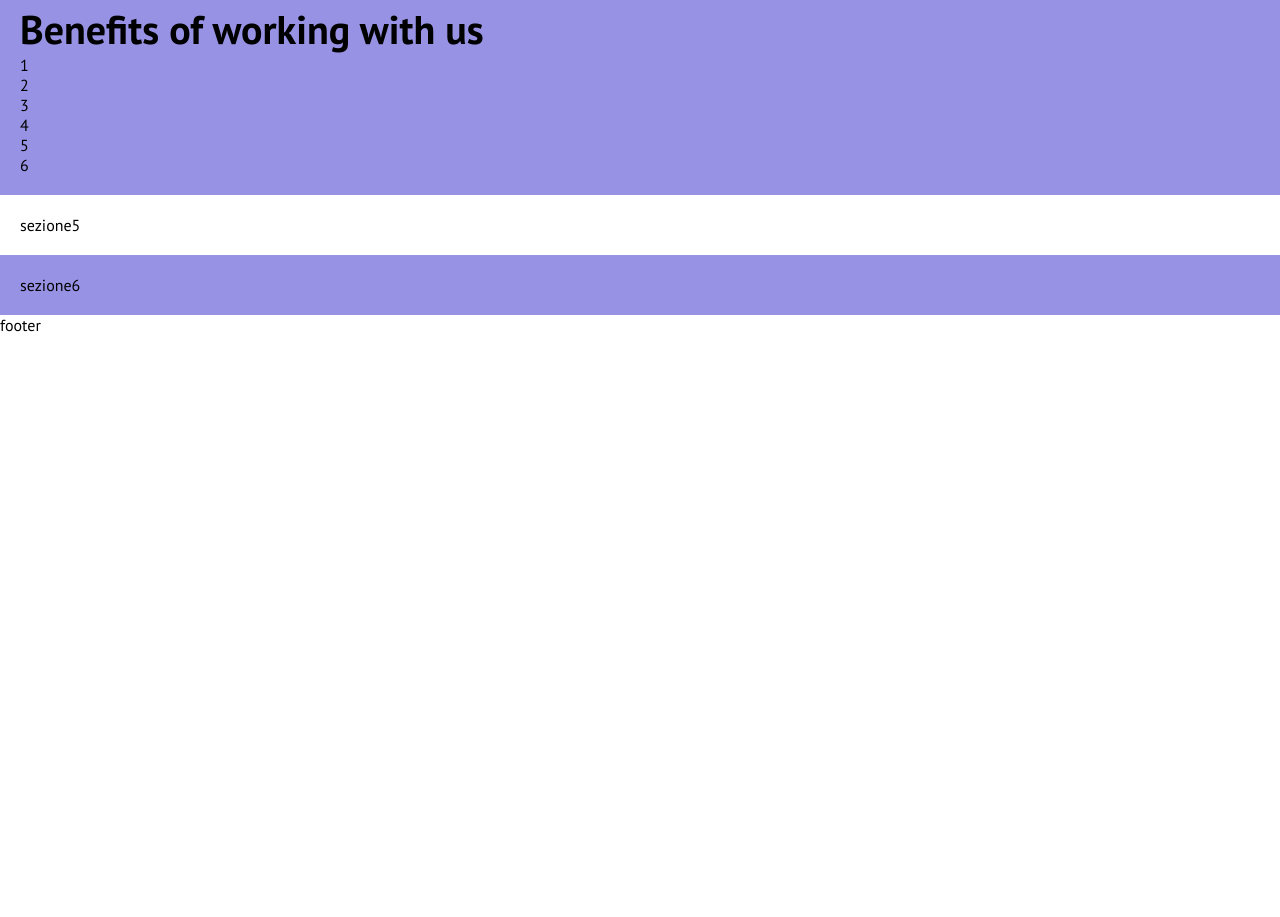
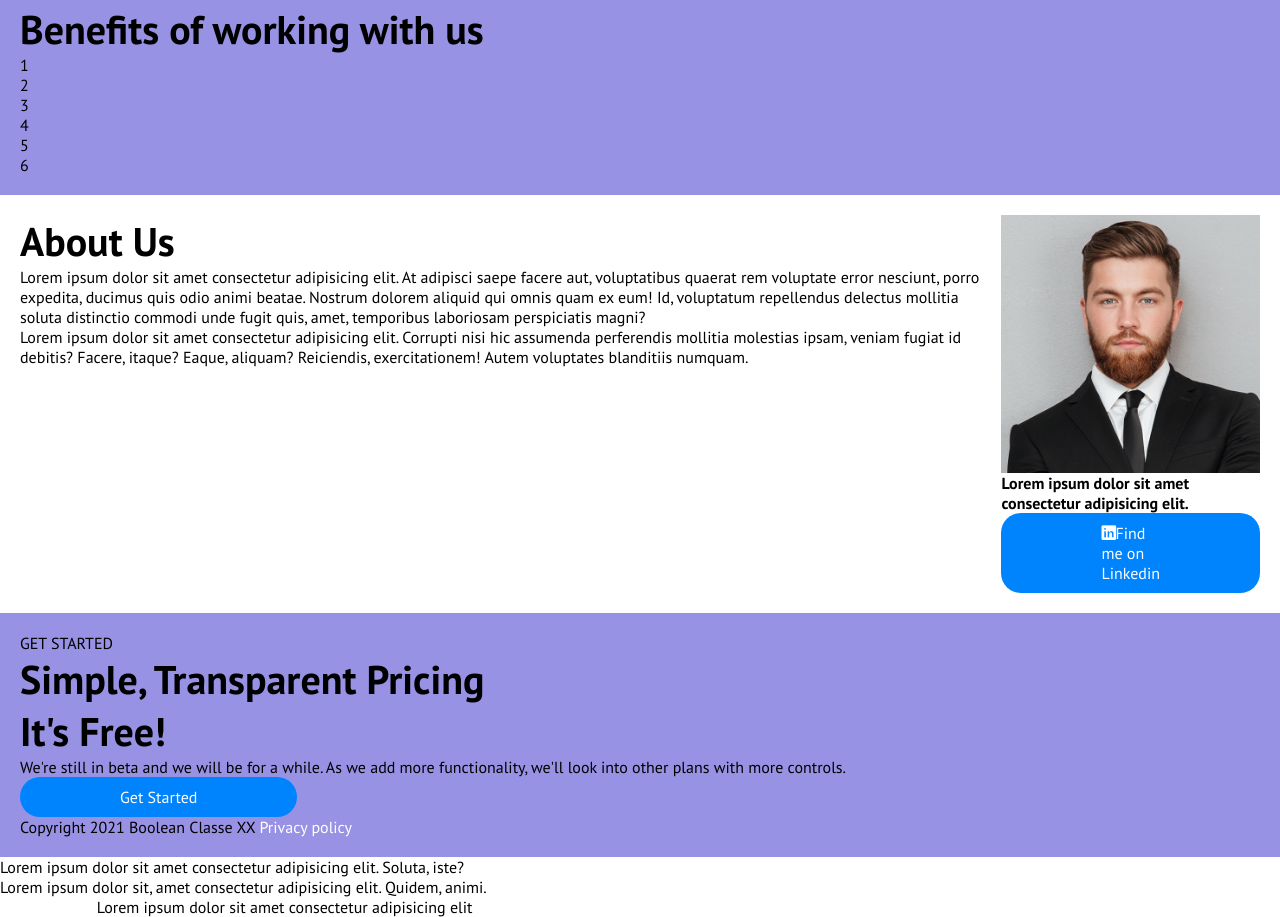
Before and after one commit to DanieleSalinitro/htmlcss-responsive-layout, a plain HTML site: page index.html in a window 1280 px wide. Shown: the part 6417-7334 px from the top of the page. Before the commit the page ends 6752 px from the top, so only its background shows below. Drawn offline with Linux system fonts and the light colour scheme.

Commit message:
modifiche

```diff
--- a/index.html
+++ b/index.html
@@ -148,14 +148,47 @@
                 </div>
             </section>
             <section id="about-us">
-                sezione5
+                <div class="container">
+                    <div class="d-flex">
+                        <div>
+                            <h2>About Us</h2>
+                            <p>Lorem ipsum dolor sit amet consectetur adipisicing elit. At adipisci saepe facere aut, voluptatibus quaerat rem voluptate error nesciunt, porro expedita, ducimus quis odio animi beatae. Nostrum dolorem aliquid qui omnis quam ex eum! Id, voluptatum repellendus delectus mollitia soluta distinctio commodi unde fugit quis, amet, temporibus laboriosam perspiciatis magni?</p>
+                            <p>Lorem ipsum dolor sit amet consectetur adipisicing elit. Corrupti nisi hic assumenda perferendis mollitia molestias ipsam, veniam fugiat id debitis? Facere, itaque? Eaque, aliquam? Reiciendis, exercitationem! Autem voluptates blanditiis numquam.</p>
+                        </div>
+                        <div>
+                            <div>
+                                <img src="img/about.jpg" alt="">
+                            </div>
+                            <h4>
+                                Lorem ipsum dolor sit amet consectetur adipisicing elit.
+                            </h4>
+                            <div class="button">
+                                <a href="#"><i class="icon fa-solid fa-brands fa-linkedin"></i>Find me on Linkedin</a>
+                            </div>
+                        </div>
+                    </div>
+                </div>
             </section>
             <section id="call-to-action">
-                sezione6
+                <p>GET STARTED</p>
+                <h2>Simple, Transparent Pricing</h2>
+                <h2>It's Free!</h2>
+                <p>We're still in beta and we will be for a while. As we add more functionality, we'll look into other plans with more controls.</p>
+                <div class="button">
+                    <a href="#">Get Started</a>
+                </div>
+                <p>Copyright 2021 Boolean Classe XX <a href="#">Privacy policy</a></p>
             </section>
     </main>
     <footer>
-        footer
+        <p>Lorem ipsum dolor sit amet consectetur adipisicing elit. Soluta, iste?<br>
+        Lorem ipsum dolor sit, amet consectetur adipisicing elit. Quidem, animi.
+        </p>
+        <p>
+            <a href="#">Lorem, ipsum.</a>
+            Lorem ipsum dolor sit amet consectetur adipisicing elit
+            <a href="#">Boolean careers</a>
+        </p>
     </footer>
 
 
```
